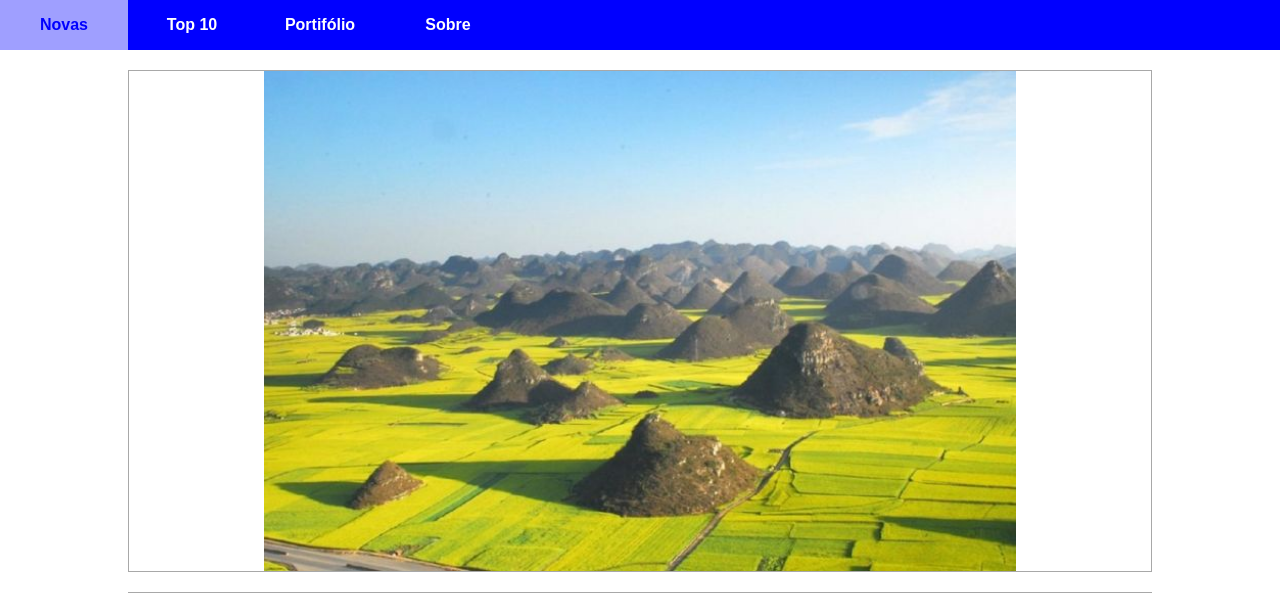
After one commit to zzzaik/OPE_Draco, a Django app: page / in a window 1280 px wide. The commit adds this page. Shown: the top 593 px of the page. Run offline with Django 3.2, Linux system fonts and the light colour scheme.

Commit message:
Modelagem do site iniciada

```diff
--- a/Projeto_OPE/Projeto_OPE/urls.py
+++ b/Projeto_OPE/Projeto_OPE/urls.py
@@ -14,10 +14,11 @@ Including another URLconf
     2. Add a URL to urlpatterns:  path('blog/', include('blog.urls'))
 """
 from django.contrib import admin
-from django.urls import path
+from django.conf.urls import url
+from django.conf.urls.static import static
 from core.views import index
 
 urlpatterns = [
-    path('admin/', admin.site.urls, name = 'admin'),
-    path('$', index, name = 'home')
+    url(r'admin/', admin.site.urls, name = 'admin'),
+    url(r'$', index, name = 'home')
 ]
--- /dev/null
+++ b/Projeto_OPE/core/static/css/site.css
@@ -0,0 +1,122 @@
+/*base.html*/
+*{
+    box-sizing: border-box;
+    margin: 0px;
+    font-family: Arial;
+}
+
+header {
+    height:50px;
+}
+
+main {
+    display: flex;
+    justify-content: center;
+    margin-top: 20px;
+    flex-direction: column;
+}
+
+.containerMenu {
+    position: fixed;
+    display: flex;
+    flex-direction: row;
+    width: 100%;
+    height: min-content;
+    background-color: blue;
+}
+
+.itemMenu {
+    display: flex;
+    justify-content: center;
+    align-items: center;
+    width: 10%;
+    height: 50px;
+    background-color: blue;
+}
+.itemMenu:hover{
+    background-color: #9f9fff;
+    transition: 0.5s;
+}
+
+
+.linkMenu{
+    font-weight: bold;
+    color: #ffffff;
+    text-decoration: none;
+    width:100%;
+    text-align: center;
+}
+.itemMenu:hover .linkMenu{
+    color: blue;
+}
+
+/*index.html*/
+.containerCarousel {
+    display: flex;
+    justify-content: center;
+    width:80%;
+    height:fit-content;
+    margin-left: 10%;
+    border: 1px solid #a8a8a8;
+}
+
+.carousel {
+    display: flex;
+    justify-content: center;
+    width:90%;
+    height:500px;
+}
+/* possibiliade de utilizar bootstrap plugin
+.selector{
+    display: flex;
+    flex-direction: row;
+    width: 40%;
+
+}
+
+.paginationDot{
+    background-color: #3a3a3a;
+    border-radius: 50%;
+    width:24px;
+    height:24px;
+}
+.paginationDot:active{
+    background-color: #262aff;
+}
+*/
+.top10 {
+    display: flex;
+    justify-content: center;
+    width:80%;
+    height:fit-content;
+    margin-top: 20px;
+    margin-left: 10%;
+    border: 1px solid #a8a8a8;
+}
+
+.gridTop10 {
+    display: grid;
+    grid-template-columns: 140px 140px 140px 140px 140px;
+    grid-template-rows: 140px 140px 140px 140px 140px;
+    grid-template-areas:
+        'highlight highlight highlight highlight'
+        'highlight highlight highlight highlight'
+        'highlight highlight highlight highlight'
+        'highlight highlight highlight highlight';
+    justify-content: center;
+    align-content: center;
+}
+
+.itemTop10 {
+    display: grid;
+    width: 120px;
+    height: 120px;
+    margin-left: 10px;
+    margin-top: 10px;
+    background-color: #a8a8a8;
+}
+.highlight{
+    grid-area: highlight;
+    width: 540px;
+    height: 540px;
+}
--- /dev/null
+++ b/Projeto_OPE/core/static/js/script.js
@@ -0,0 +1,16 @@
+imgSrc = [
+    {"imgNumber":"1","source":"{% static 'img/luoping.jpg' %}"},
+    {"imgNumber":"2","source":"{% static 'img/planalto putorana-russia.jpg' %}"},
+    {"imgNumber":"3","source":"{% static 'img/planalto putorana-russia2.jpg' %}"},
+    {"imgNumber":"4","source":"{% static 'img/planalto putorana-russia3.jpg' %}"},
+    {"imgNumber":"5","source":"{% static 'img/praia do silencio - espanha.jpg' %}"},
+];
+
+
+function toggleImgSrc(x){
+    for(i=1;i<=5;i++){
+        if(i == imgSrc[i]["imgNumber"]){
+            Document.getElementById("carousel").src = imgSrc["source"];
+        };
+    };
+};
--- /dev/null
+++ b/Projeto_OPE/core/templates/base.html
@@ -0,0 +1,26 @@
+{% load static %}
+<!DOCTYPE html>
+<html lang="pt-br">
+    <head>
+        <meta charset="UTF-8"/>
+        <meta name="viewport" content="width = device-width, initial-scale = 1.0"/>
+        <link rel="icon" href="{% static '/' %}img/icon.ico" type="image/x-icon"/>
+        <link rel="stylesheet" href="{% static '/' %}css/site.css" />
+        <script src="{% static '/' %}js/script.js"></script>
+        <title>{% block title %}{% endblock %}</title>
+    </head>
+    <body>
+        <header>
+            <nav class="containerMenu">
+                <div class="itemMenu"><a class="linkMenu" href="#novas">Novas</a></div>
+                <div class="itemMenu"><a class="linkMenu" href="#top10">Top 10</a></div>
+                <div class="itemMenu"><a class="linkMenu" href="#">Portifólio</a></div>
+                <div class="itemMenu"><a class="linkMenu" href="#">Sobre</a></div>
+            </nav>
+        </header>
+        <main class="main">{% block main %}{% endblock %}</main>
+        <footer>
+
+        </footer>
+    </body>
+</html>
--- a/Projeto_OPE/core/templates/index.html
+++ b/Projeto_OPE/core/templates/index.html
@@ -1,7 +1,25 @@
 {% extends 'base.html' %}
 {% load static %}
-{% block unic_style %}{% static '/' %}css/index.css{% endblock %}
 {% block title %}Home{% endblock %}
 {% block main %}
-
+    <div class="containerCarousel" id="novas">
+        <div class="carousel">
+            <img src="{% static 'img/luoping.jpg' %}"/>
+        </div>
+    </div>
+    <div class="top10" id="top10">
+        <div class="gridTop10">
+            <!-- a class .highlight vai precisar de um script toggle onClick, que mude ela de div-->
+            <div class="itemTop10">1<img src="#"/></div>
+            <div class="itemTop10 highlight">2<img src="#"/></div>
+            <div class="itemTop10">3<img src="#"/></div>
+            <div class="itemTop10">4<img src="#"/></div>
+            <div class="itemTop10">5<img src="#"/></div>
+            <div class="itemTop10">6<img src="#"/></div>
+            <div class="itemTop10">7<img src="#"/></div>
+            <div class="itemTop10">8<img src="#"/></div>
+            <div class="itemTop10">9<img src="#"/></div>
+            <div class="itemTop10">10<img src="#"/></div>
+        </div>
+    </div>
 {% endblock %}
```
Also changed, not shown: Projeto_OPE/core/static/img/luoping.jpg (added), Projeto_OPE/core/static/img/planalto putorana-russia.jpg (added), Projeto_OPE/core/static/img/planalto putorana-russia2.jpg (added), Projeto_OPE/core/static/img/planalto putorana-russia3.jpg (added), Projeto_OPE/core/static/img/praia do silencio - espanha.jpg (added), Projeto_OPE/db.sqlite3 (added).
